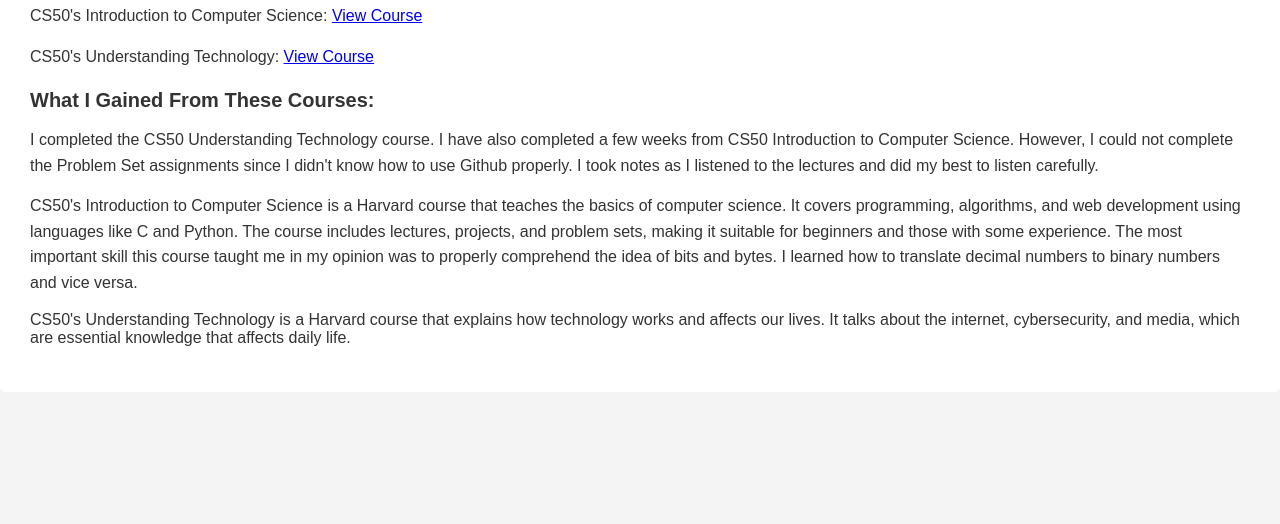
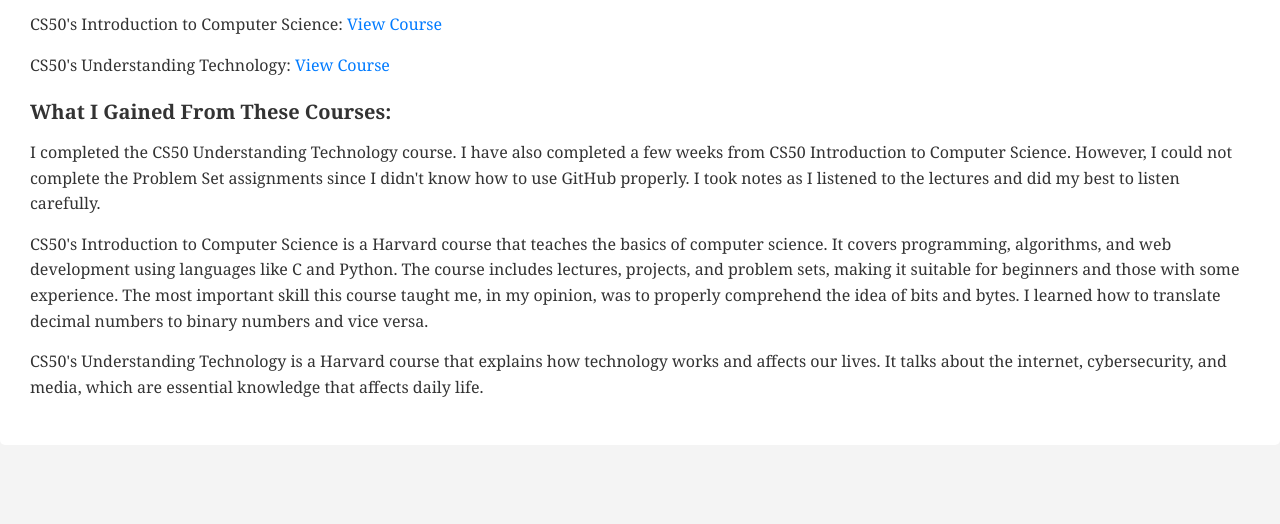
Before and after one commit to melispeker/melispeker.github.io, a plain HTML site: page cs50.html in a window 1280 px wide. Shown: the part 276-800 px from the top of the page. Drawn offline with Linux system fonts and the light colour scheme.

Commit message:
Update cs50.html

```diff
--- a/cs50.html
+++ b/cs50.html
@@ -3,10 +3,10 @@
 <head>
     <meta charset="UTF-8">
     <meta name="viewport" content="width=device-width, initial-scale=1.0">
-    <title>Melis Peker</title>
+    <title>Melis Peker - CS50 Courses</title>
     <style>
         body {
-            font-family: Arial, sans-serif;
+            font-family: Georgia, sans-serif;
             margin: 0;
             padding: 0;
             background-color: #f4f4f4;
@@ -61,6 +61,13 @@
             margin: 15px 0; /* Increased margin for better spacing around paragraphs */
             line-height: 1.6; /* Increased line height for better readability */
         }
+        a {
+            color: #007bff; /* Link color */
+            text-decoration: none;
+        }
+        a:hover {
+            text-decoration: underline; /* Underline on hover */
+        }
     </style>
 </head>
 <body>
@@ -87,14 +94,11 @@
         <p>CS50's Understanding Technology: <a href="https://learning.edx.org/course/course-v1:HarvardX+CS50T+Technology/home" target="_blank">View Course</a></p>
 
         <h2 class="subtitle">What I Gained From These Courses:</h2>
-        <p>I completed the CS50 Understanding Technology course. I have also completed a few weeks from CS50 Introduction to Computer Science. However, I could not complete the Problem Set assignments since I didn't know how to use Github properly. I took notes as I listened to the lectures and did my best to listen carefully.
-</p>
+        <p>I completed the CS50 Understanding Technology course. I have also completed a few weeks from CS50 Introduction to Computer Science. However, I could not complete the Problem Set assignments since I didn't know how to use GitHub properly. I took notes as I listened to the lectures and did my best to listen carefully.</p>
 
-        <p>CS50's Introduction to Computer Science is a Harvard course that teaches the basics of computer science. It covers programming, algorithms, and web development using languages like C and Python. The course includes lectures, projects, and problem sets, making it suitable for beginners and those with some experience. The most important skill this course taught me in my opinion was to properly comprehend the idea of bits and bytes. I learned how to translate decimal numbers to binary numbers and vice versa.
-</p>
+        <p>CS50's Introduction to Computer Science is a Harvard course that teaches the basics of computer science. It covers programming, algorithms, and web development using languages like C and Python. The course includes lectures, projects, and problem sets, making it suitable for beginners and those with some experience. The most important skill this course taught me, in my opinion, was to properly comprehend the idea of bits and bytes. I learned how to translate decimal numbers to binary numbers and vice versa.</p>
 
-        </p>CS50's Understanding Technology is a Harvard course that explains how technology works and affects our lives. It talks about  the internet, cybersecurity, and media, which are essential knowledge that affects daily life.
-</p>
+        <p>CS50's Understanding Technology is a Harvard course that explains how technology works and affects our lives. It talks about the internet, cybersecurity, and media, which are essential knowledge that affects daily life.</p>
     </section>
 </body>
 </html>
```
